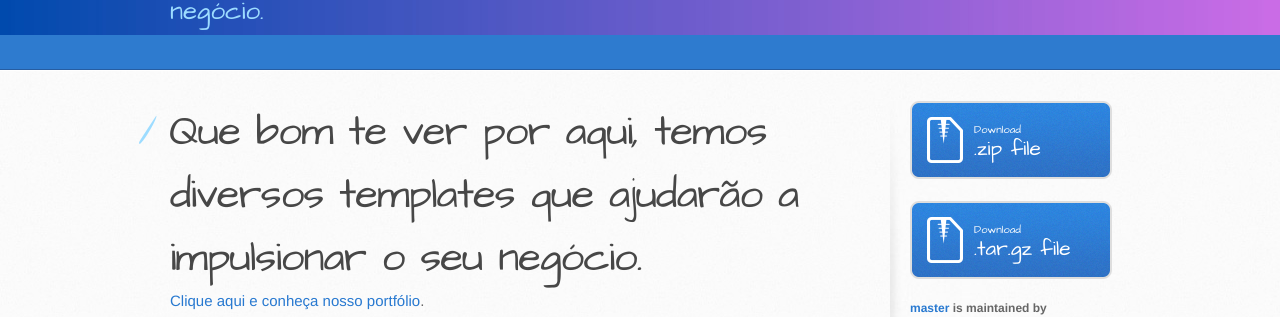
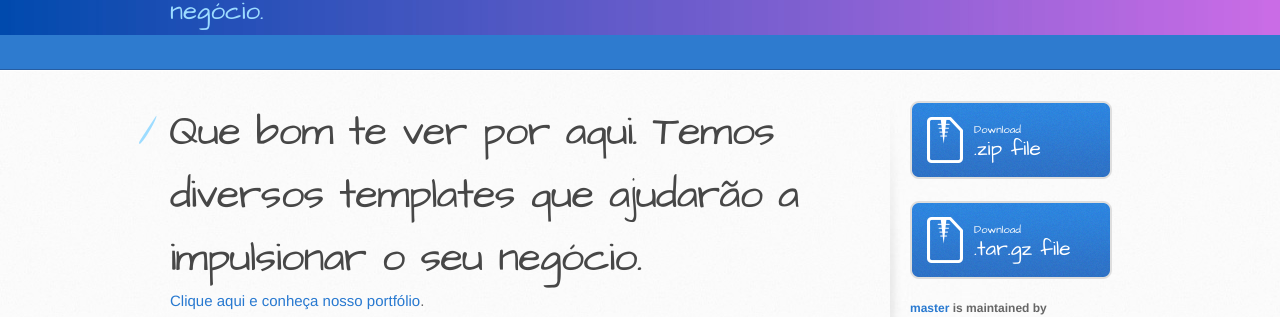
Before and after one commit to Jhonysc43/master, a Jekyll site: the page built from index.md, in a window 1280 px wide. Shown: the part 165-482 px from the top of the page. Built offline with Jekyll 4.4.1, drawn with Linux system fonts in a browser that asks for light colours; our own code applies the rules of GitHub Pages for plain Markdown files.

```diff
--- a/index.md
+++ b/index.md
@@ -2,7 +2,7 @@
 layout: default
 ---
 
-# Que bom te ver por aqui, temos diversos templates que ajudarão a impulsionar o seu negócio.
+# Que bom te ver por aqui. Temos diversos templates que ajudarão a impulsionar o seu negócio.
 
 [Clique aqui e conheça nosso portfólio](./another-page.html).
 
```
